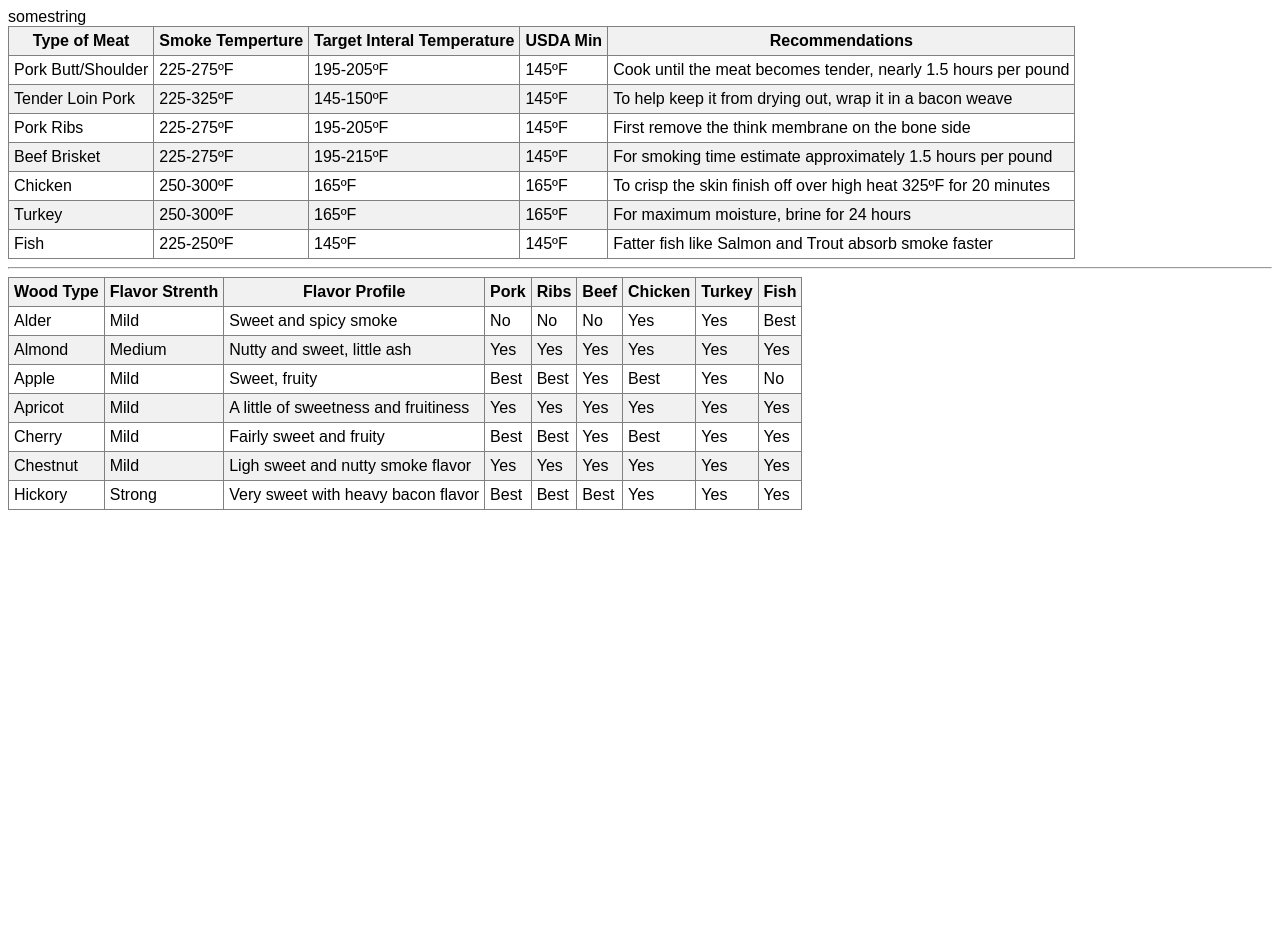
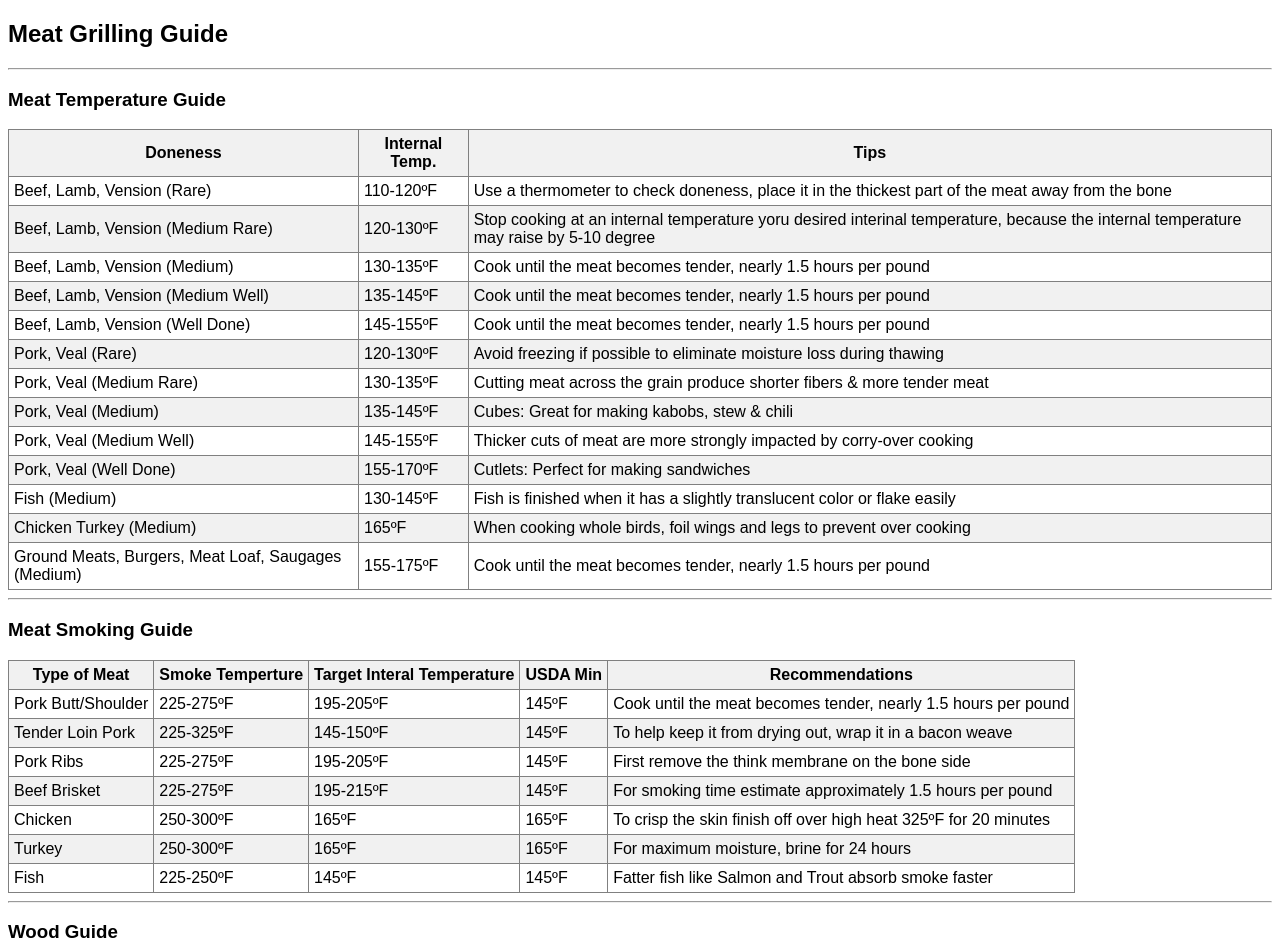
Before and after one commit to jthurston/GrillGuide, a plain HTML site: page index.html in a window 1280 px wide. Shown: the top 946 px of the page. Before the commit the page ends 800 px from the top, so only its background shows below. Drawn offline with nearby package versions, Linux system fonts and the light colour scheme.

Commit message:
Updates to data

```diff
--- a/app.js
+++ b/app.js
@@ -1,9 +1,10 @@
 var app=angular.module('GrillGuide',[]);
 
 app.controller('GuideController',['$scope','$http',function($scope, $http){
-  $scope.demo = "somestring";
+  $scope.demo = "Meat Grilling Guide";
   $http.get("grillguide.json").then(function(response) {
-    $scope.myData = response.data.meats;
+    $scope.meattemp = response.data.meattemps;
+    $scope.myData = response.data.meatsmokes;
     $scope.woodData = response.data.woods;
   });
 }]);
--- a/grillguide.json
+++ b/grillguide.json
@@ -1,5 +1,72 @@
 {
-  "meats": [
+  "meattemps": [
+    {
+      "doneness": "Beef, Lamb, Vension (Rare)",
+      "internaltemp": "110-120ºF",
+      "tips": "Use a thermometer to check doneness, place it in the thickest part of the meat away from the bone"
+    },
+    {
+      "doneness": "Beef, Lamb, Vension (Medium Rare)",
+      "internaltemp": "120-130ºF",
+      "tips": "Stop cooking at an internal temperature yoru desired interinal temperature, because the internal temperature may raise by 5-10 degree"
+    },
+    {
+      "doneness": "Beef, Lamb, Vension (Medium)",
+      "internaltemp": "130-135ºF",
+      "tips": "Cook until the meat becomes tender, nearly 1.5 hours per pound"
+    },
+    {
+      "doneness": "Beef, Lamb, Vension (Medium Well)",
+      "internaltemp": "135-145ºF",
+      "tips": "Cook until the meat becomes tender, nearly 1.5 hours per pound"
+    },
+    {
+      "doneness": "Beef, Lamb, Vension (Well Done)",
+      "internaltemp": "145-155ºF",
+      "tips": "Cook until the meat becomes tender, nearly 1.5 hours per pound"
+    },
+    {
+      "doneness": "Pork, Veal (Rare)",
+      "internaltemp": "120-130ºF",
+      "tips": "Avoid freezing if possible to eliminate moisture loss during thawing"
+    },
+    {
+      "doneness": "Pork, Veal (Medium Rare)",
+      "internaltemp": "130-135ºF",
+      "tips": "Cutting meat across the grain produce shorter fibers & more tender meat"
+    },
+    {
+      "doneness": "Pork, Veal (Medium)",
+      "internaltemp": "135-145ºF",
+      "tips": "Cubes: Great for making kabobs, stew & chili"
+    },
+    {
+      "doneness": "Pork, Veal (Medium Well)",
+      "internaltemp": "145-155ºF",
+      "tips": "Thicker cuts of meat are more strongly impacted by corry-over cooking"
+    },
+    {
+      "doneness": "Pork, Veal (Well Done)",
+      "internaltemp": "155-170ºF",
+      "tips": "Cutlets: Perfect for making sandwiches"
+    },
+    {
+      "doneness": "Fish (Medium)",
+      "internaltemp": "130-145ºF",
+      "tips": "Fish is finished when it has a slightly translucent color or flake easily"
+    },
+    {
+      "doneness": "Chicken Turkey (Medium)",
+      "internaltemp": "165ºF",
+      "tips": "When cooking whole birds, foil wings and legs to prevent over cooking"
+    },
+    {
+      "doneness": "Ground Meats, Burgers, Meat Loaf, Saugages (Medium)",
+      "internaltemp": "155-175ºF",
+      "tips": "Cook until the meat becomes tender, nearly 1.5 hours per pound"
+    }
+  ],
+  "meatsmokes": [
     {
       "Typeofmeat": "Pork Butt/Shoulder",
       "Temperatureofsmoking": "225-275ºF",
--- a/index.html
+++ b/index.html
@@ -6,12 +6,36 @@
   <title>Grill Guide</title>
   <meta name="viewport" content="width=device-width, initial-scale=1">
   <link rel="stylesheet" type="text/css" media="screen" href="grillguide.css" />
+  <link rel="stylesheet" href="https://use.fontawesome.com/releases/v5.1.0/css/all.css" integrity="sha384-lKuwvrZot6UHsBSfcMvOkWwlCMgc0TaWr+30HWe3a4ltaBwTZhyTEggF5tJv8tbt" crossorigin="anonymous">
   <script src="https://ajax.googleapis.com/ajax/libs/angularjs/1.6.1/angular.min.js"></script>
   <script src="app.js"></script>
 </head>
 <body ng-app="GrillGuide" ng-controller="GuideController">
-{{demo}}
+<h2>{{demo}}</h2>
 
+<hr>
+<h3>Meat Temperature Guide</h3>
+<table>
+  <tr>
+    <th>
+      Doneness
+    </th>
+    <th>
+      Internal Temp.
+    </th>
+    <th>
+      Tips
+    </th>
+  </tr>
+  <tr ng-repeat="y in meattemp">
+    <td>{{ y.doneness }}</td>
+    <td>{{ y.internaltemp }}</td>
+    <td>{{ y.tips }}</td>
+  </tr>
+</table>
+
+<hr>
+<h3>Meat Smoking Guide</h3>
 <table>
   <tr>
     <th>Type of Meat</th>
@@ -28,7 +52,9 @@
     <td>{{ x.Recommendations }}</td>
   </tr>
 </table>
+
 <hr>
+<h3>Wood Guide</h3>
 <table>
   <tr>
     <th>Wood Type</th>
```
Also changed, not shown: 1 other file.
